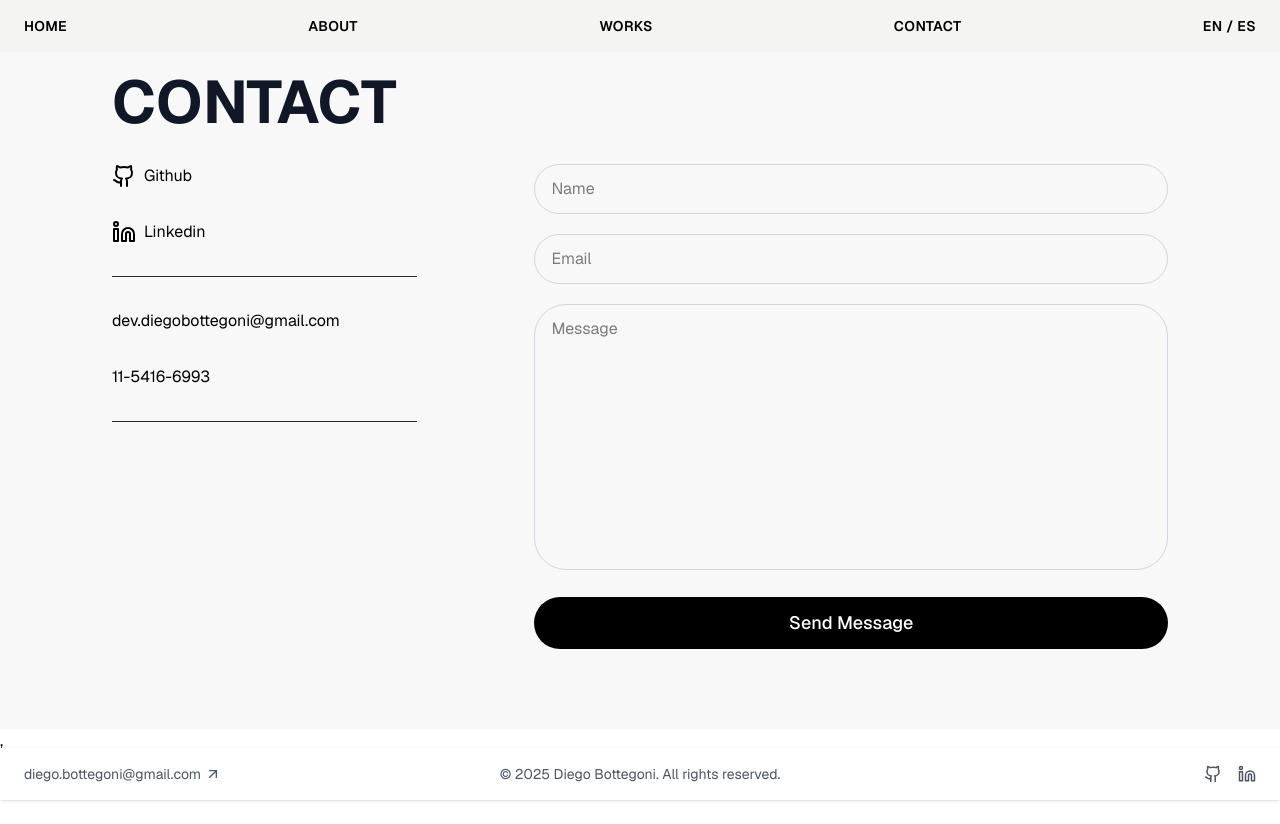
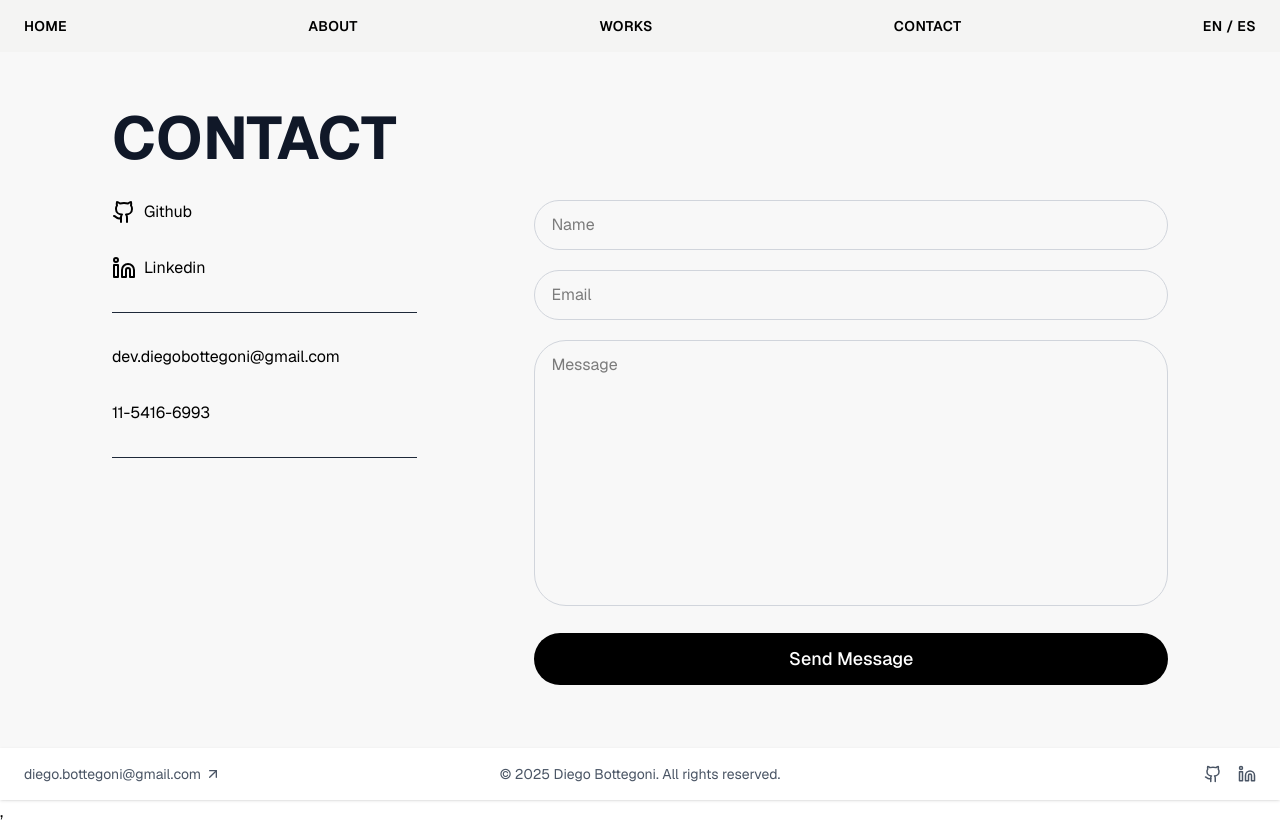
Before and after one commit to DiegoBottegoni/diegobottegoni.github.io, a React (Vite) app: page /contact in a window 1280 px wide. Before the commit the page ends 800 px from the top, so only its background shows below. Built offline with nearby package versions, Linux system fonts and the light colour scheme.

Commit message:
contactPage style fixed

```diff
--- a/src/presentation/components/LogoCarousel.tsx
+++ b/src/presentation/components/LogoCarousel.tsx
@@ -41,6 +41,8 @@ const LogoCarousel = () => {
                     <motion.div
                         key={`${skill.id}-${index}`}
                         className="h-24 w-24 flex-shrink-0 grayscale flex items-center justify-center transition-all mx-8 sm:mx-18"
+
+
                     >
                         {skill.icon}
                     </motion.div>
--- a/src/presentation/pages/Contact/ContactPage.tsx
+++ b/src/presentation/pages/Contact/ContactPage.tsx
@@ -5,28 +5,22 @@ import { Github, Linkedin } from "lucide-react";
 
 const ContactPage = () => {
     return (
-        <div className="flex flex-col max-h-screen overflow-y-auto lg:overflow-hidden bg-[#F8F8F8] scroll-smooth">
-
-
+        <div className="flex flex-col min-h-screen overflow-y-auto lg:overflow-hidden bg-[#F8F8F8] scroll-smooth">
             {/* Navbar */}
             <div className="fixed top-0 left-0 w-full z-50 bg-white">
                 <Navbar />
             </div>
             {/* Main */}
-            <main className="flex-grow px-4 lg:px-20 lg:overflow-hidden pt-16 lg:pb-20">
-
-                <div className="flex flex-col gap-8 lg:grid lg:grid-cols-5 lg:grid-rows-6 lg:gap-4">
-
+            <main className="flex-grow px-4 lg:px-20 lg:overflow-hidden pt-16 lg:pb-20 flex items-center">
+                <div className="w-full max-w-screen-xl flex flex-col gap-8 lg:grid lg:grid-cols-5 lg:grid-rows-6 lg:gap-4 mx-auto">
                     {/* Título - primero en mobile */}
                     <div className="order-1 lg:order-none lg:col-span-2 lg:col-start-1 lg:row-start-1 flex items-end">
                         <h1 className="text-6xl font-bold text-gray-900 pb-4 lg:pl-8">CONTACT</h1>
                     </div>
-
                     {/* Form - segundo en mobile */}
                     <div className="order-2 lg:order-none lg:col-span-3 lg:row-span-5 lg:col-start-3 lg:row-start-2">
                         <ContactForm />
                     </div>
-
                     {/* Datos - tercero en mobile */}
                     <div className="order-3 lg:order-none space-y-8 lg:col-span-2 lg:row-span-3 lg:col-start-1 lg:row-start-2 lg:pl-8">
                         <div className="flex items-center gap-2">
@@ -48,12 +42,8 @@ const ContactPage = () => {
                     </div>
                 </div>
             </main>
-
             {/* Footer */}
-
             <div className="fixed bottom-0 left-0 w-full z-50 bg-white shadow pb-4">
-
-
                 <Footer />
             </div>
         </div>
```
